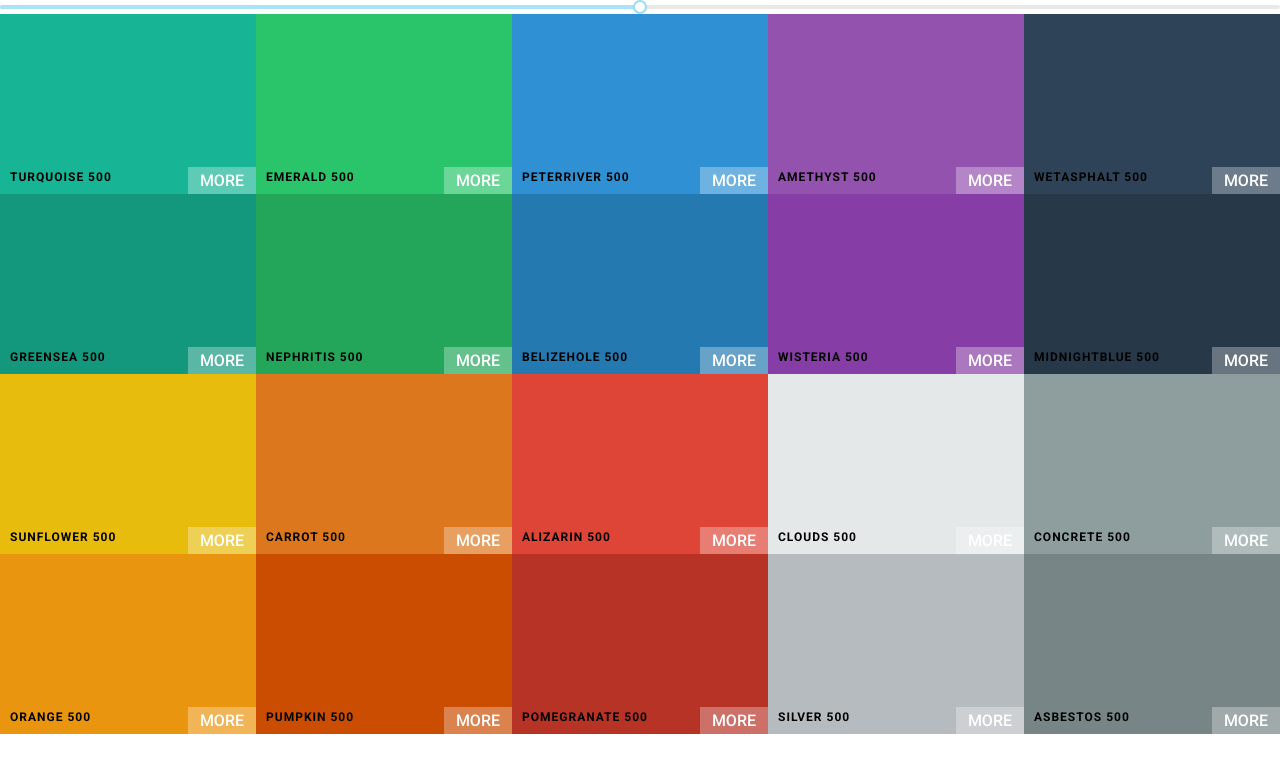
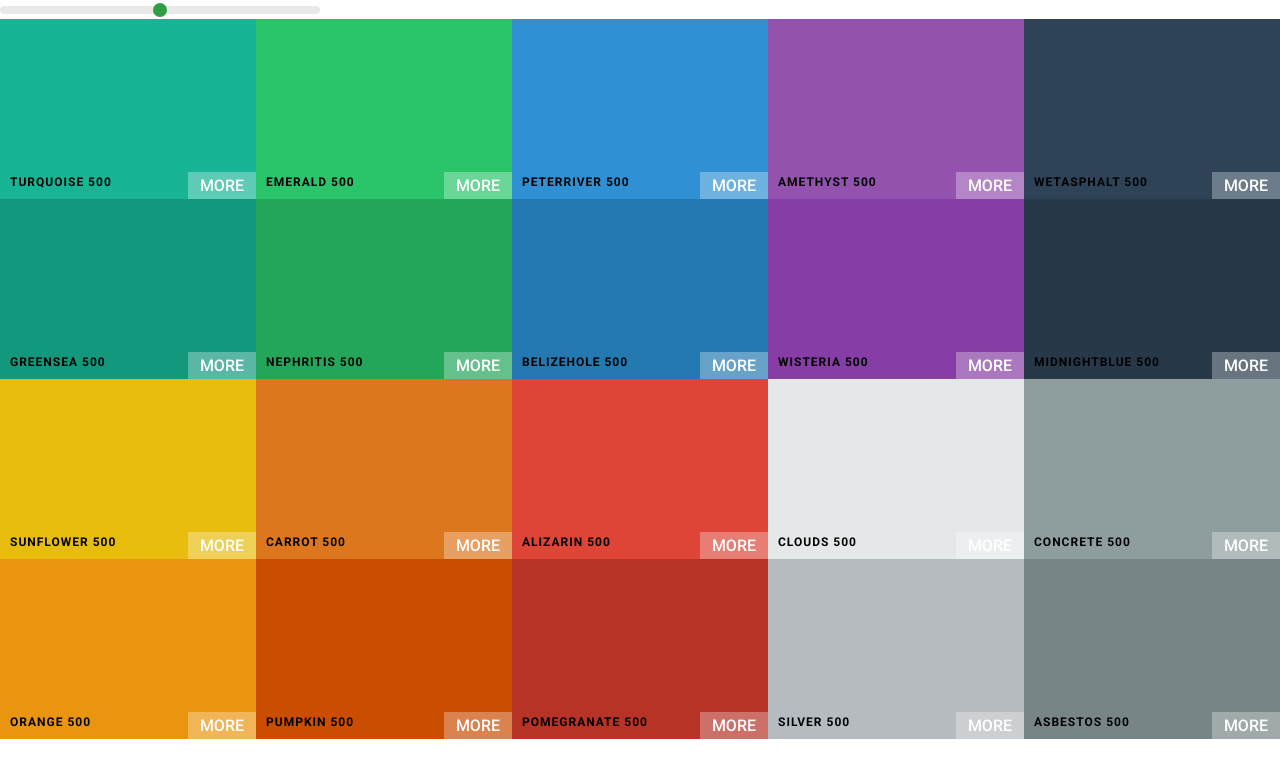
Before and after one commit to LucasLBF/color-app, a React (Create React App) app: page /palette/flat-ui-colors-american in a window 1280 px wide. Shown: the top 778 px of the page. Built offline with nearby package versions, Linux system fonts and the light colour scheme.

Commit message:
style palette scale slider

```diff
--- a/src/Palette.css
+++ b/src/Palette.css
@@ -7,3 +7,27 @@
   flex-wrap: wrap;
   height: 90%;
 }
+
+.Palette-slider {
+  width: 25%;
+  display: inline-block;
+}
+
+.rc-slider-track {
+  background-color: transparent;
+}
+
+.rc-slider-rail {
+  height: 8px;
+}
+
+.rc-slider-handle,
+.rc-slider-handle:hover,
+.rc-slider-handle:active,
+.rc-slider-handle:focus {
+  background-color: #2f9e44;
+  outline: none;
+  border: 2px solid #2f9e44;
+  box-shadow: none;
+  margin-top: -3px;
+}
--- a/src/Palette.js
+++ b/src/Palette.js
@@ -1,7 +1,7 @@
 import React, { Component } from "react";
-import Slider, { Range } from "rc-slider";
+import Slider from "rc-slider";
+import ColorBox from "./ColorBox";
 import "rc-slider/assets/index.css";
-import ColorBox from "./ColorBox";
 import "./Palette.css";
 
 class Palette extends Component {
```
